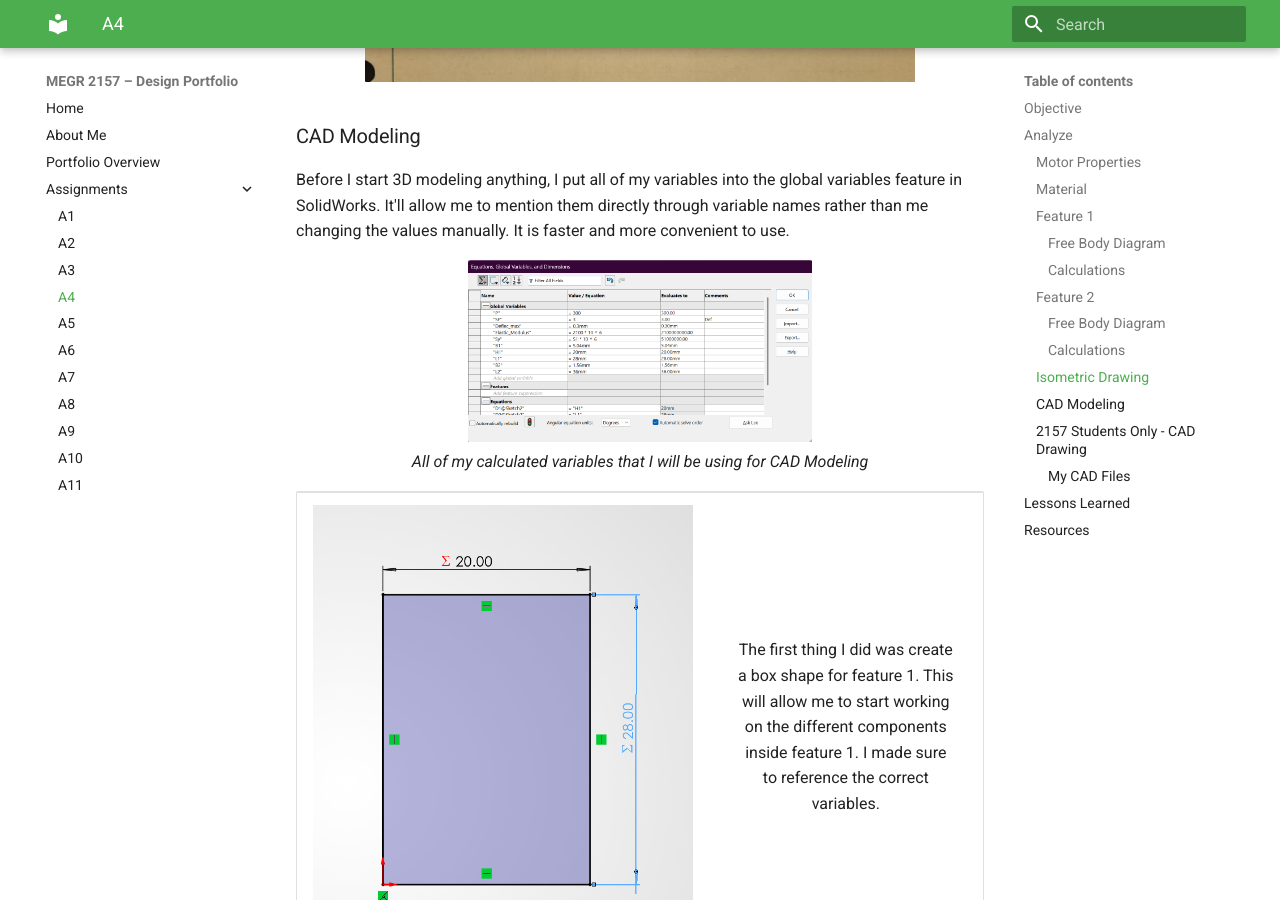
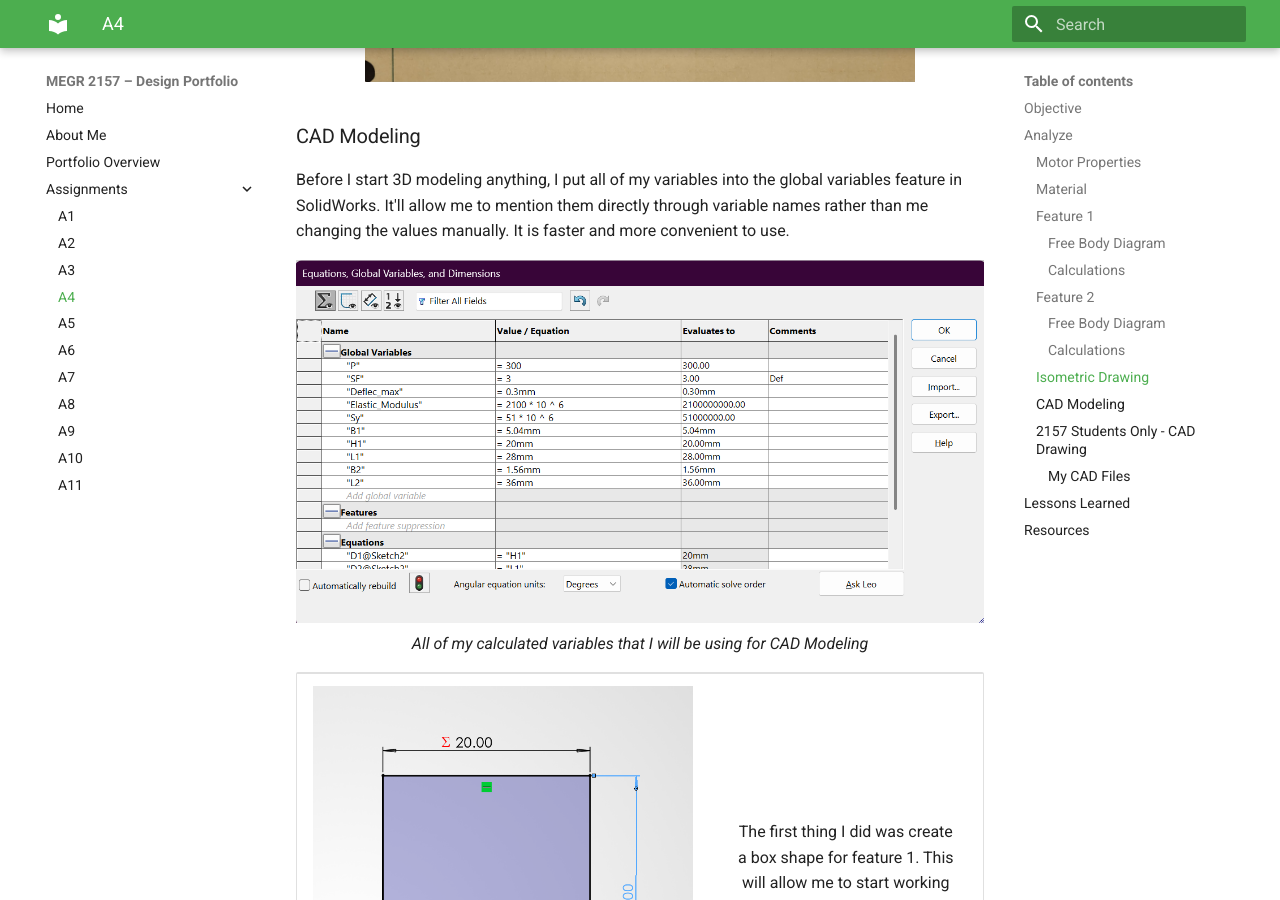
Before and after one commit to AndyChwalik/megr2157-portfolio, an MkDocs documentation site: the page built from docs/assignments/A04/index.md, in a window 1280 px wide and 900 px high, scrolled down 5981 px. Built offline with MkDocs 1.6.1 and Material for MkDocs 9.7.7, drawn with Linux system fonts in a browser that asks for light colours.

Commit message:
Update index.md

```diff
--- a/docs/assignments/A04/index.md
+++ b/docs/assignments/A04/index.md
@@ -120,7 +120,7 @@ After finishing all of my calculations for feature 1 and feature 2, I created a
 Before I start 3D modeling anything, I put all of my variables into the global variables feature in SolidWorks. It'll allow me to mention them directly through variable names rather than me changing the values manually. It is faster and more convenient to use.
 
 <p align="center">
-  <img src="variables.png" alt="variables" style="width:50%; height=auto"/>
+  <img src="variables.png" alt="variables" style="width:100%; height=auto"/>
   <br>
   <em>All of my calculated variables that I will be using for CAD Modeling</em>
 </p>
```
